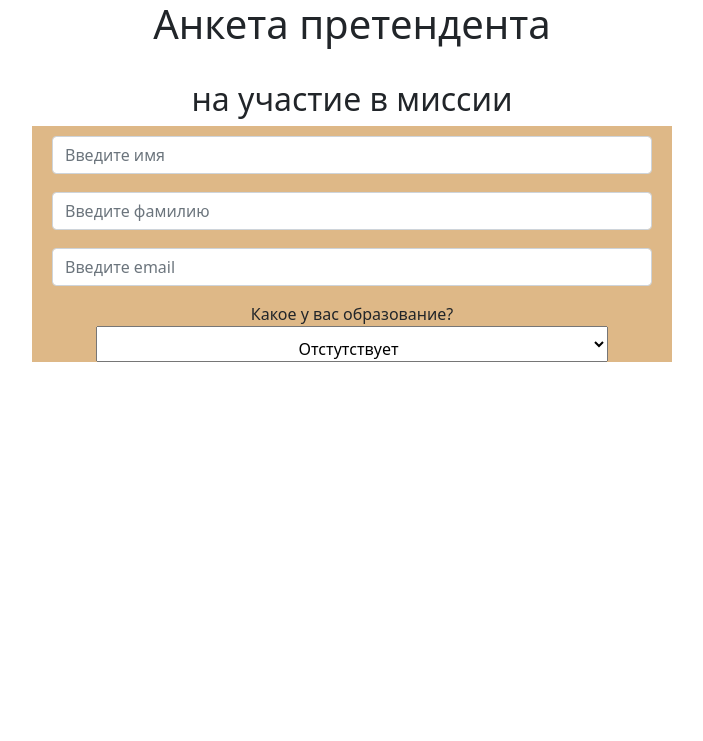
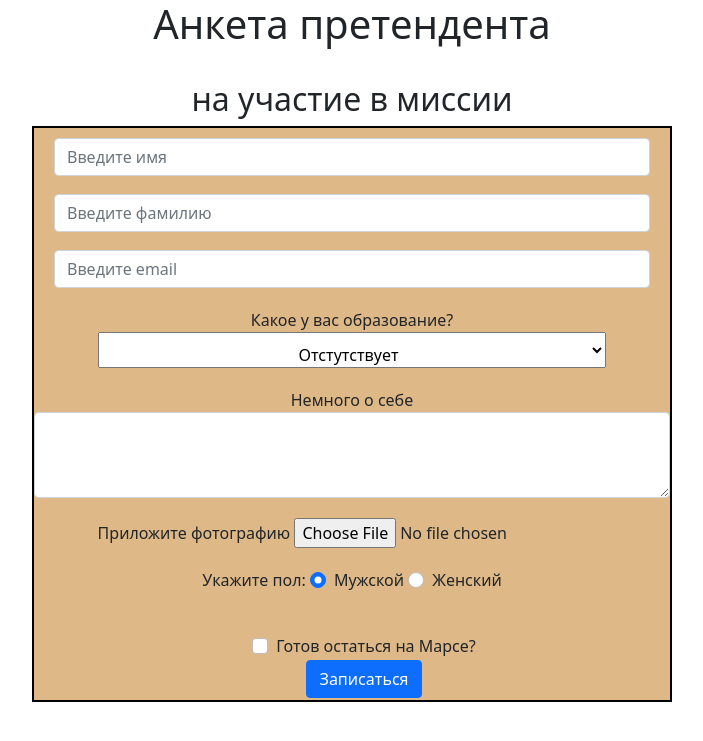
Before and after one commit to devopn/flask_yandex, a Flask app: page /astronaut_selection in a window 1280 px wide. Shown: the top 741 px of the page, without its empty margins (288-991 px from the left). Run offline with Flask 3, Linux system fonts and the light colour scheme.

Commit message:
complete lvl4

```diff
--- a/main.py
+++ b/main.py
@@ -21,7 +21,13 @@ def promotion_image():
 @app.route("/astronaut_selection", methods=["GET", "POST"])
 def astronaut_selection():
     if request.method == "POST":
-        pass
+        name = request.form["name"]
+        surname = request.form["surname"]
+        email = request.form["email"]
+        class_ = request.form["class"]
+        print(name, surname, email, class_)
+        profession = request.form.getlist("profession")
+        return render_template("astronaut_selection.html", name=name, surname=surname, email=email, class_=class_, profession=profession)
     else:
         return render_template("astronaut_selection.html")
 
--- a/static/css/selection.css
+++ b/static/css/selection.css
@@ -14,3 +14,12 @@
     padding-left: 20px;
     padding-top: 10px;
 }
+.form-check{
+    display: inline-block;
+}
+.form-group{
+    margin-top: 20px;
+}
+form{
+    border: 2px solid black;
+}
--- a/templates/astronaut_selection.html
+++ b/templates/astronaut_selection.html
@@ -36,6 +36,37 @@
                 </select>
 
              </div>
+             <div class="form-group">
+                <label for="about">Немного о себе</label>
+                <textarea class="form-control" id="about" rows="3" name="about"></textarea>
+            </div>
+            <div class="form-group">
+                <label for="photo">Приложите фотографию</label>
+                <input type="file" class="form-control-file" id="photo" name="file">
+            </div>
+            <div class="form-group">
+                <label for="form-check">Укажите пол: </label>
+                <div class="form-check">
+                  <input class="form-check-input" type="radio" name="sex" id="male" value="male" checked>
+                  <label class="form-check-label" for="male">
+                    Мужской
+                  </label>
+                </div>
+                <div class="form-check">
+                  <input class="form-check-input" type="radio" name="sex" id="female" value="female">
+                  <label class="form-check-label" for="female">
+                    Женский
+                  </label>
+                </div>
+            </div>
+            <div class="form-group form-check">
+
+                <div class="form-group form-check">
+                    <input type="checkbox" class="form-check-input" id="acceptRules" name="accept">
+                    <label class="form-check-label" for="acceptRules">Готов остаться на Марсе?</label>
+                </div>
+                <br>
+                <button type="submit" class="btn btn-primary">Записаться</button>
         </form>
     </div>
 </body>
```
